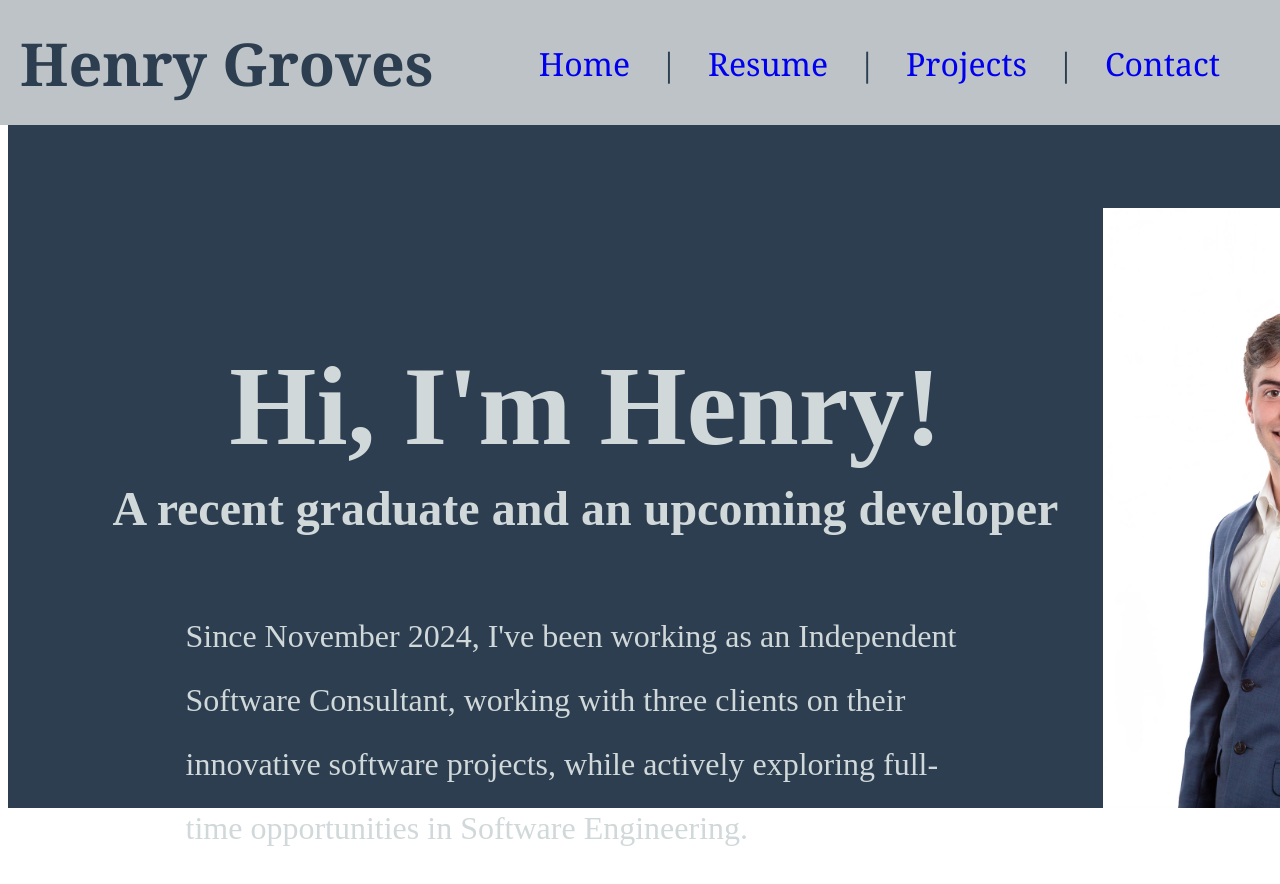
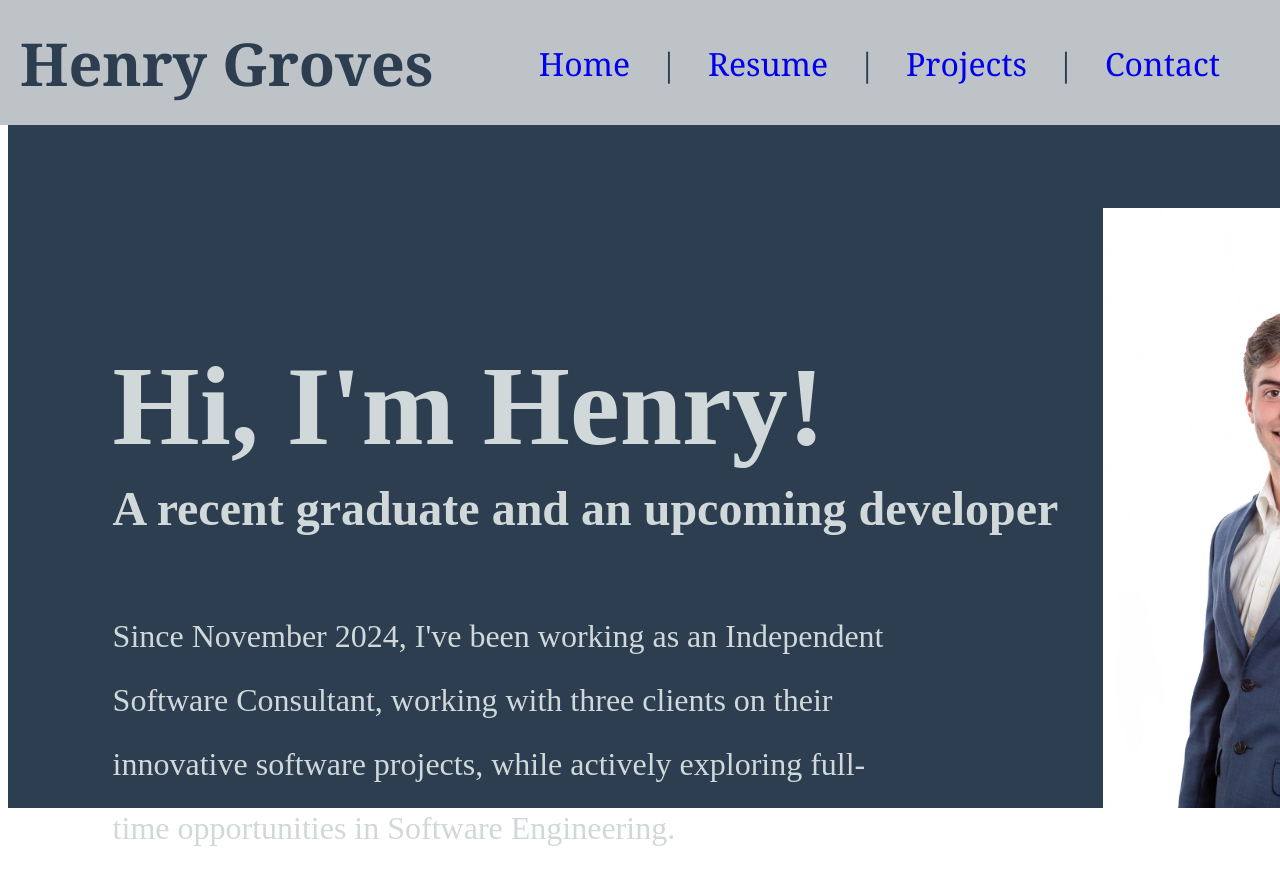
Before and after one commit to hgroves22/portfolioWebsite, a React (Vite) app: page /home in a window 1280 px wide. Shown: the top 884 px of the page. Built offline with nearby package versions, Linux system fonts and the light colour scheme.

Commit message:
changed back to center alignment in home

```diff
--- a/src/components/Hero.css
+++ b/src/components/Hero.css
@@ -32,12 +32,10 @@
 }
 
 .title-para {
-  text-align: center;
   font-size: 7rem;
 }
 
 .h1-para {
-  text-align: center;
   font-size: 3rem;
 }
 
@@ -53,7 +51,6 @@
   padding-top: 50px;
   max-width: 800px;
   line-height: 2;
-  margin: auto;
 }
 
 .socials-desc {
```
